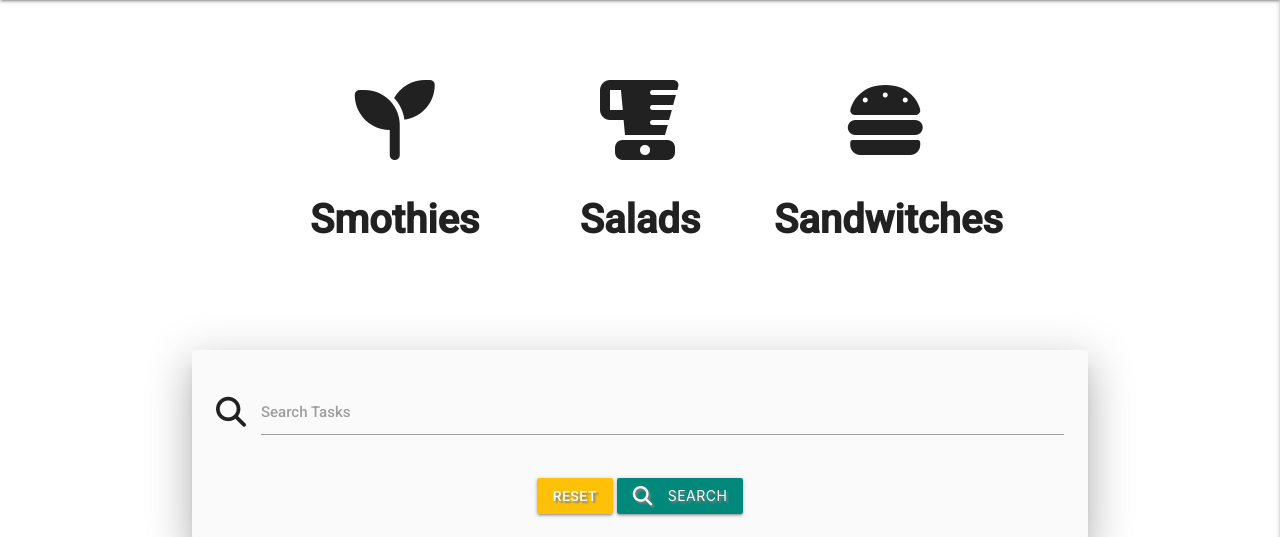
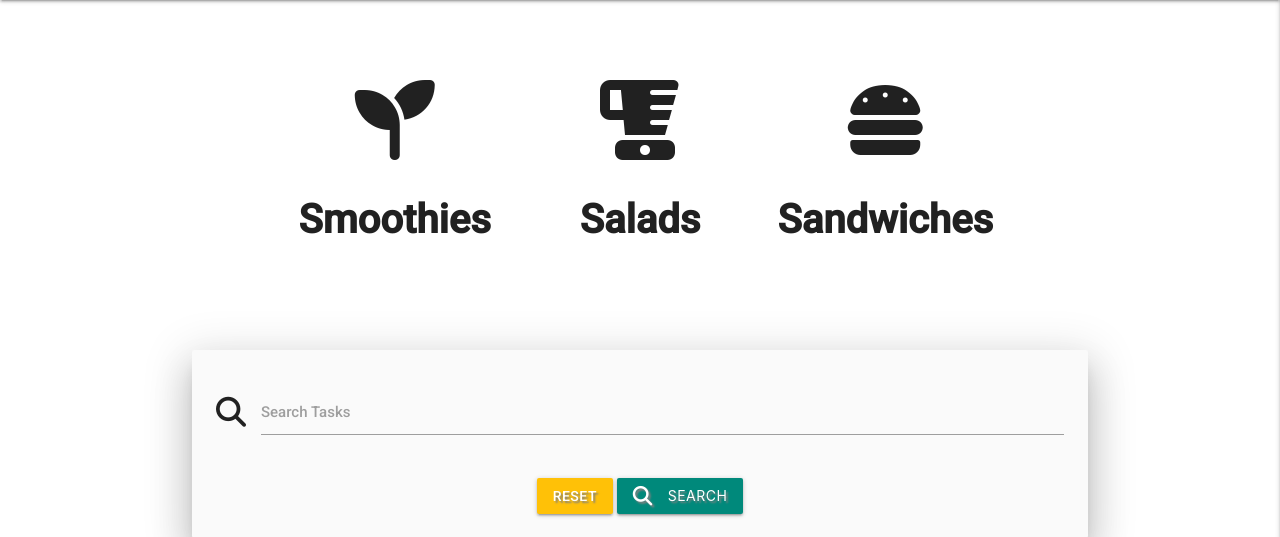
Before and after one commit to Biecho88/healthy_book, a Flask app: page /search in a window 1280 px wide. Shown: the part 64-601 px from the top of the page. Run offline with Flask 3, Linux system fonts and the light colour scheme; data that the repository does not hold is empty; some libraries are stand-ins or nearby versions.

Commit message:
Corrected spealing mistakes on the website

```diff
--- a/templates/get_recipes.html
+++ b/templates/get_recipes.html
@@ -6,7 +6,7 @@
 
         <div class="col s12 l4">
             <i class="fa-solid fa-seedling icon-size"></i>
-            <p class="promo-caption">Smothies</p>
+            <p class="promo-caption">Smoothies</p>
         </div>
 
         <div class="col s12 l4">
@@ -16,7 +16,7 @@
 
         <div class="col s12 l4">
             <i class="fa-solid fa-burger icon-size"></i>
-            <p class="promo-caption">Sandwitches</p>
+            <p class="promo-caption">Sandwiches</p>
         </div>
 
     </div>
```
